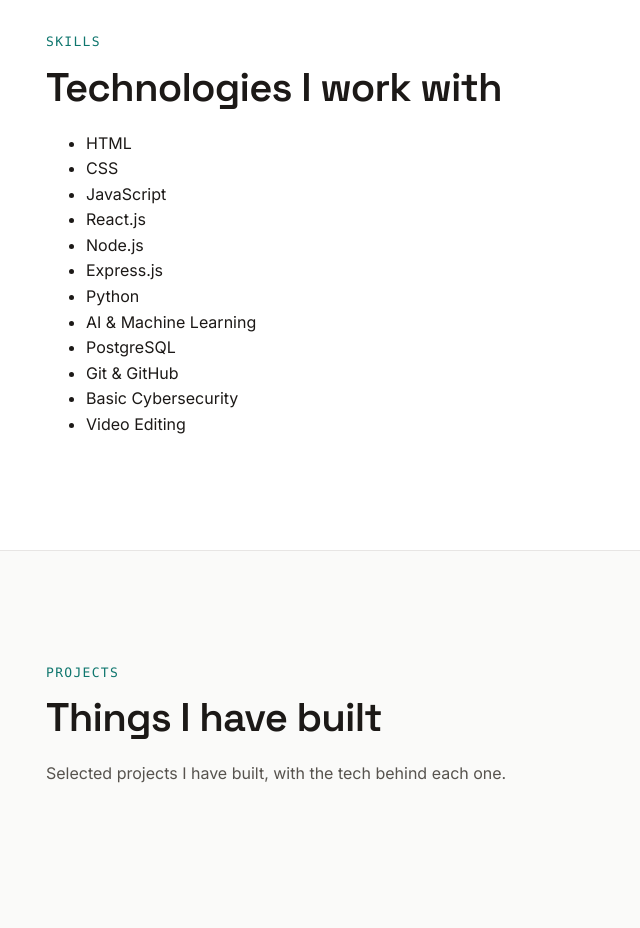
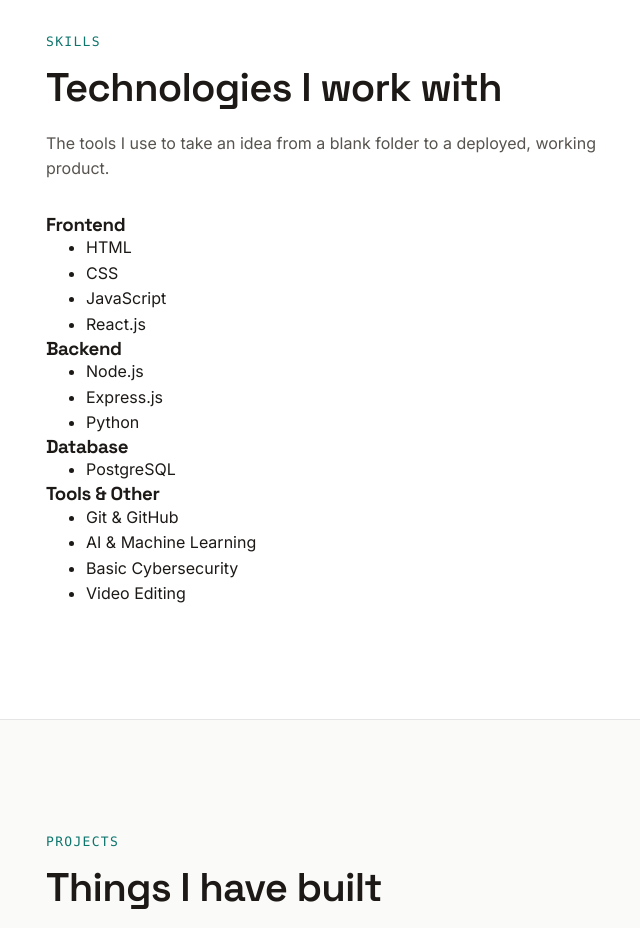
Before and after one commit to Rashmith-N/portfolio, a React (Vite) app in the folder frontend/: page / in a window 1280 px wide. Shown: the part 1420-2348 px from the top of the page, without its empty margins (78-718 px from the left). Built offline with nearby package versions, Linux system fonts and the light colour scheme.

Commit message:
Update Skills.jsx

```diff
--- a/frontend/src/components/Skills.jsx
+++ b/frontend/src/components/Skills.jsx
@@ -1,16 +1,20 @@
-const skills = [
-  'HTML',
-  'CSS',
-  'JavaScript',
-  'React.js',
-  'Node.js',
-  'Express.js',
-  'Python',
-  'AI & Machine Learning',
-  'PostgreSQL',
-  'Git & GitHub',
-  'Basic Cybersecurity',
-  'Video Editing',
+const skillGroups = [
+  {
+    name: 'Frontend',
+    items: ['HTML', 'CSS', 'JavaScript', 'React.js'],
+  },
+  {
+    name: 'Backend',
+    items: ['Node.js', 'Express.js', 'Python'],
+  },
+  {
+    name: 'Database',
+    items: ['PostgreSQL'],
+  },
+  {
+    name: 'Tools & Other',
+    items: ['Git & GitHub', 'AI & Machine Learning', 'Basic Cybersecurity', 'Video Editing'],
+  },
 ]
 
 export default function Skills() {
@@ -19,11 +23,22 @@
       <div className="container">
         <p className="section-label">Skills</p>
         <h2 className="section-title">Technologies I work with</h2>
-        <ul className="skill-list">
-          {skills.map((skill) => (
-            <li key={skill}>{skill}</li>
+        <p className="section-intro">
+          The tools I use to take an idea from a blank folder to a deployed,
+          working product.
+        </p>
+        <div className="skill-grid">
+          {skillGroups.map((group) => (
+            <div className="skill-group" key={group.name}>
+              <h3 className="skill-group-name">{group.name}</h3>
+              <ul className="skill-list">
+                {group.items.map((skill) => (
+                  <li key={skill}>{skill}</li>
+                ))}
+              </ul>
+            </div>
           ))}
-        </ul>
+        </div>
       </div>
     </section>
   )
```
